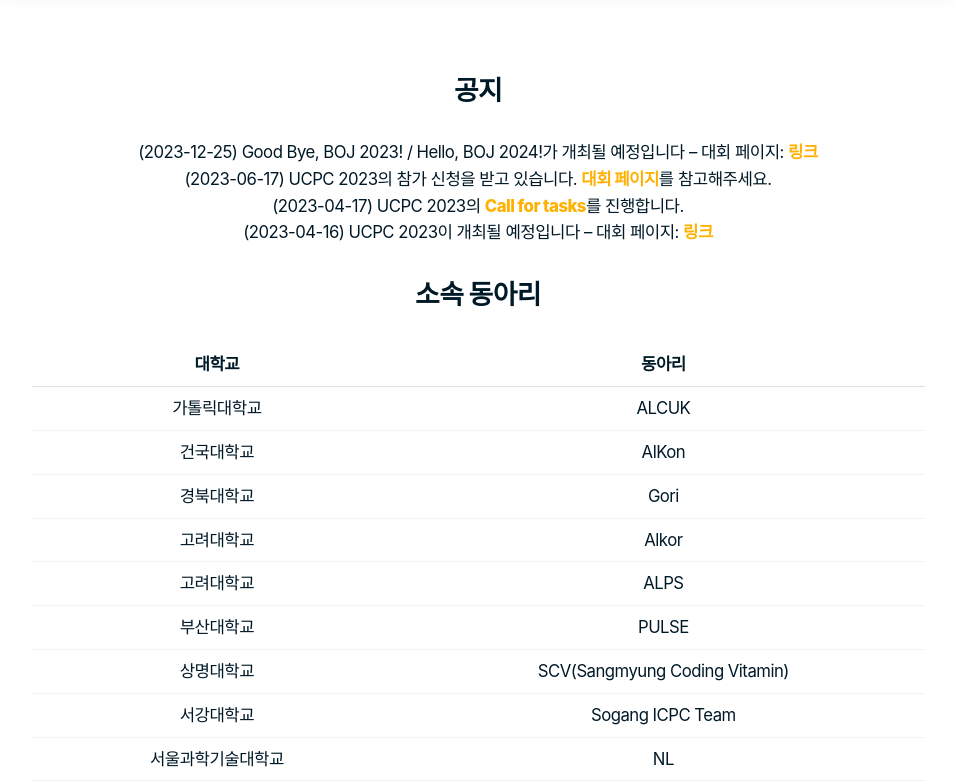
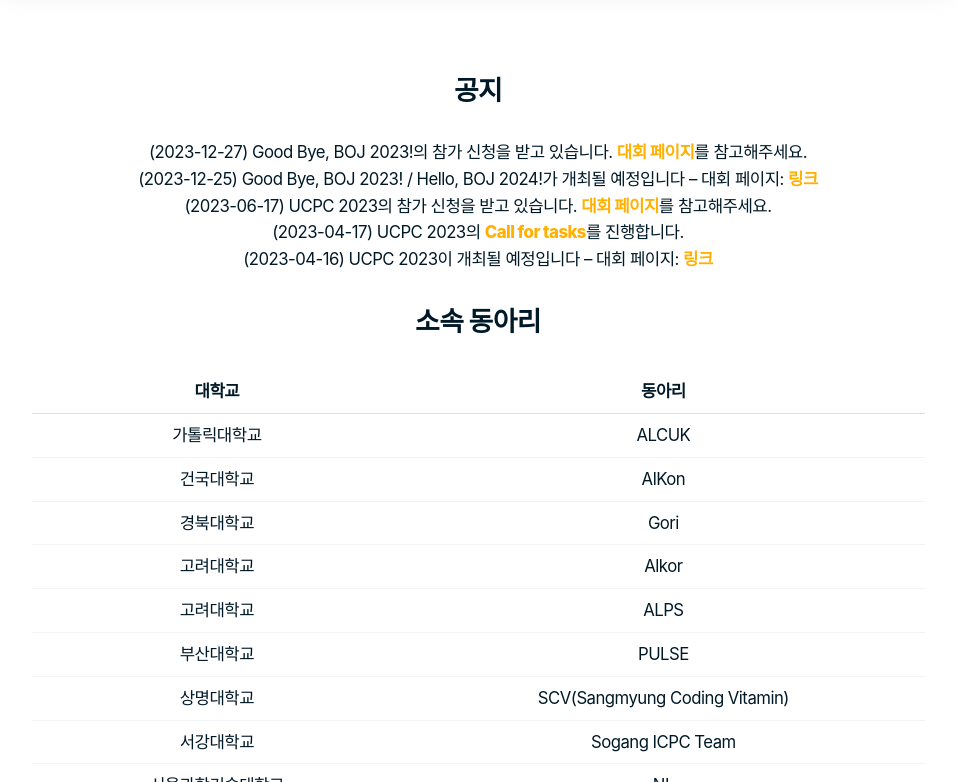
Before and after one commit to ucpcc/main, a Jekyll site: the page built from index.md, in a window 1280 px wide and 900 px high, scrolled down 951 px, cut to the strip 118-900 px from the top of the window. Shown: the whole strip, without its empty margins (162-1118 px from the left). Built offline with Jekyll 4.4.1, drawn with Linux system fonts in a browser that asks for light colours; some web fonts are replaced.

Commit message:
Update index.md

```diff
--- a/index.md
+++ b/index.md
@@ -4,6 +4,7 @@ title: 전국 대학생 프로그래밍 대회 동아리 연합
 ---
 
 ## 공지
+- (2023-12-27) Good Bye, BOJ 2023!의 참가 신청을 받고 있습니다. [대회 페이지](https://2023w.ucpc.me)를 참고해주세요.
 - (2023-12-25) Good Bye, BOJ 2023! / Hello, BOJ 2024!가 개최될 예정입니다 -- 대회 페이지: [링크](https://2023w.ucpc.me/)
 - (2023-06-17) UCPC 2023의 참가 신청을 받고 있습니다. [대회 페이지](https://2023.ucpc.me)를 참고해주세요.
 - (2023-04-17) UCPC 2023의 [Call for tasks](https://2023.ucpc.me/tasks/)를 진행합니다.
```
